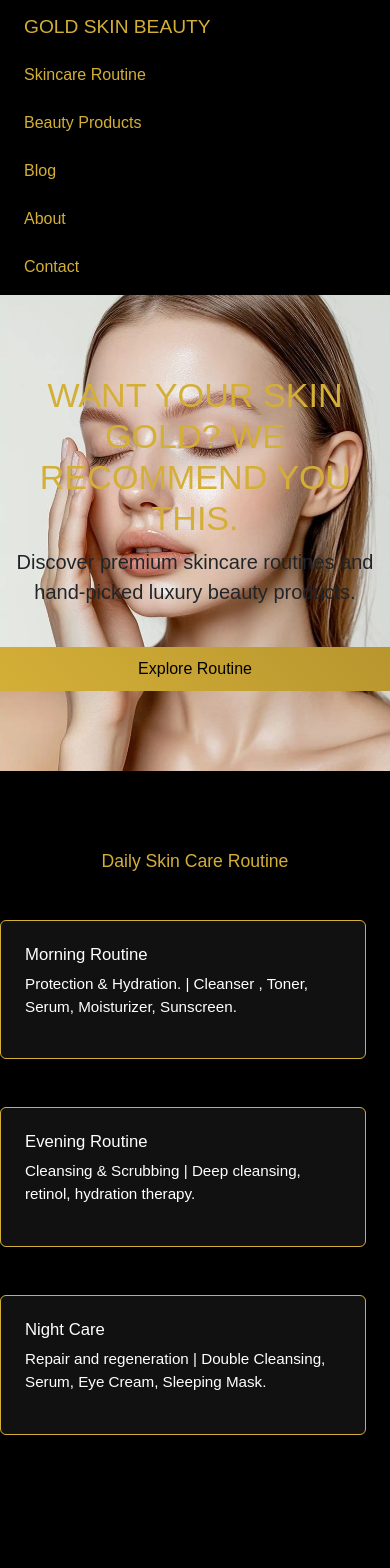
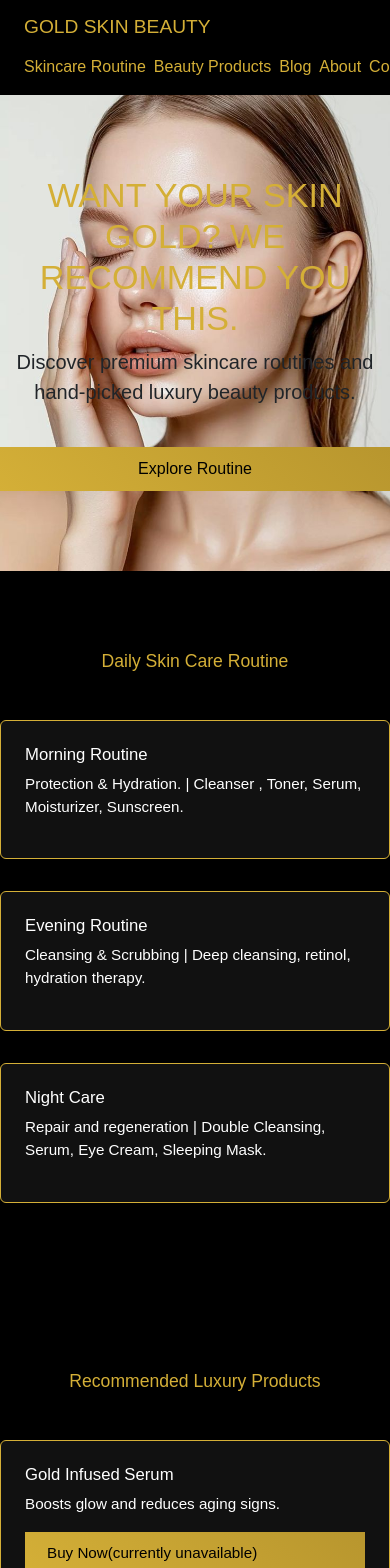
Before and after one commit to pranamika1234/blog, a Next.js app in the folder skincare-blog/: page / in a window 390 px wide. Shown: the top 1568 px of the page. Built offline with nearby package versions, Linux system fonts and the light colour scheme.

Commit message:
Fix mobile navbar to horizontal and enable horizontal scroll for gallery images

```diff
--- a/skincare-blog/pages/styles/luxury.css
+++ b/skincare-blog/pages/styles/luxury.css
@@ -4,21 +4,42 @@
 }
 
 @media (max-width: 600px) {
+  /* Gallery horizontal scroll */
   .row.g-3.justify-content-center {
-    flex-wrap: wrap;
-    overflow-x: visible;
+    flex-wrap: nowrap;
+    overflow-x: auto;
     display: flex;
-    gap: 0.5rem;
+    gap: 1rem;
+    -webkit-overflow-scrolling: touch;
+    scrollbar-width: thin;
   }
   .row.g-3.justify-content-center > .col-6,
-  .row.g-4.justify-content-center > .col-12,
-  .row.g-4 > .col-12,
-  .row.g-4 > .col-sm-6,
-  .row.g-4 > .col-md-4 {
-    min-width: 90vw;
-    max-width: 100vw;
-    flex: 0 0 100%;
-    margin-bottom: 1rem;
+  .row.g-3.justify-content-center > .col-6.col-sm-4,
+  .row.g-3.justify-content-center > .col-6.col-sm-4.col-md-3.col-lg-2 {
+    min-width: 60vw;
+    flex: 0 0 auto;
+    margin-bottom: 0;
+  }
+  /* Navbar horizontal */
+  .navbar {
+    flex-direction: row;
+    align-items: center;
+    justify-content: flex-start;
+    padding: 0.5rem 1rem;
+    overflow-x: auto;
+    white-space: nowrap;
+  }
+  .navbar-nav {
+    flex-direction: row;
+    width: auto;
+    gap: 0.5rem;
+    margin-left: 1rem;
+  }
+  .navbar-brand {
+    font-size: 1.2em;
+    margin-bottom: 0;
+    margin-right: 1.5rem;
+    white-space: nowrap;
   }
   .card {
     margin-bottom: 0.5rem;
@@ -36,20 +57,6 @@
     max-height: 90vw !important;
     min-height: 120px;
     object-fit: cover;
-  }
-  .navbar {
-    flex-direction: column;
-    align-items: flex-start;
-    padding: 0.5rem 1rem;
-  }
-  .navbar-nav {
-    flex-direction: column;
-    width: 100%;
-    gap: 0.5rem;
-  }
-  .navbar-brand {
-    font-size: 1.2em;
-    margin-bottom: 0.5rem;
   }
   .gold-btn {
     width: 100%;
```
